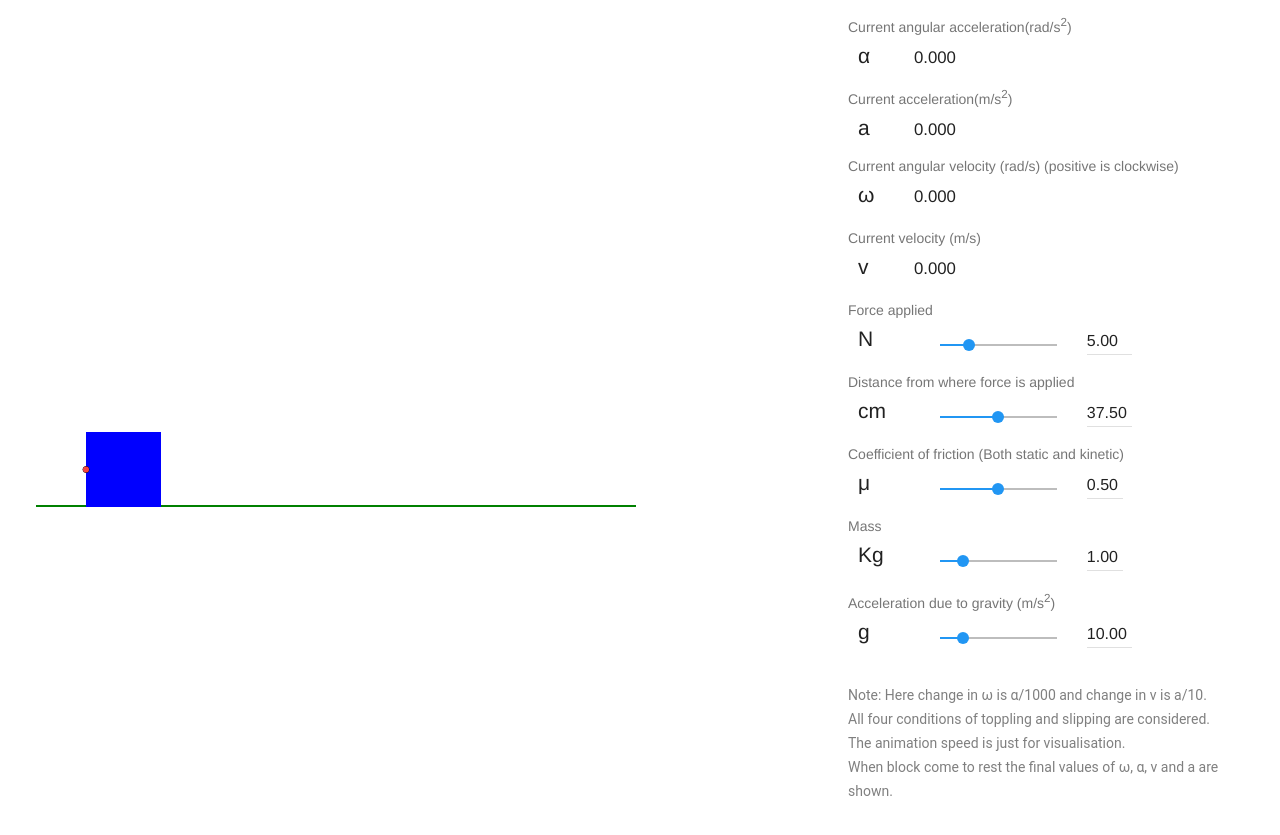
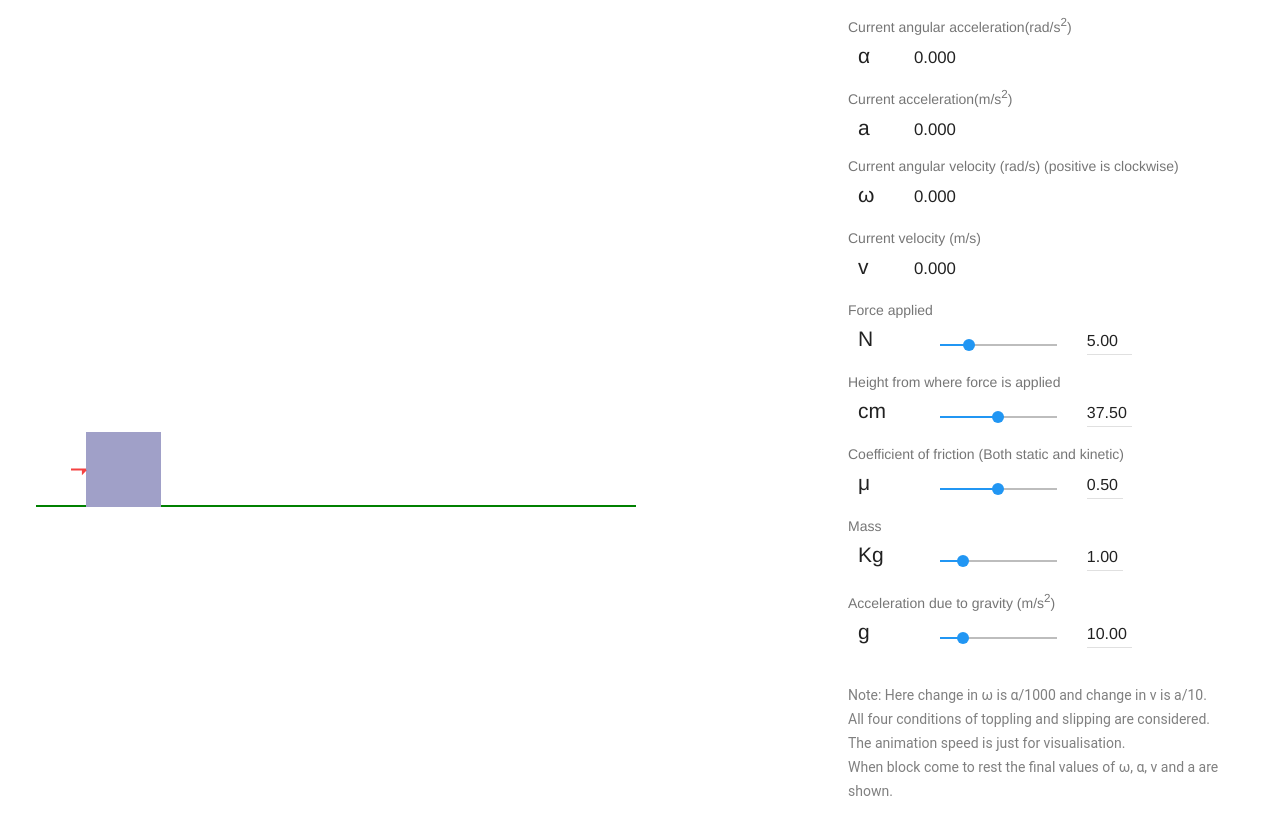
Before and after one commit to himanshub16/cool-physics, a plain HTML site: page toppling/index.html in a window 1280 px wide. Shown: the part 93-928 px from the top of the page. Drawn offline with nearby package versions, Linux system fonts and the light colour scheme.

Commit message:
changes made

```diff
--- a/toppling/index.html
+++ b/toppling/index.html
@@ -114,7 +114,7 @@
         <!-- y -->
         <li class="mdl-list__item--two-line">
             <span class="mdl-list__item-primary-content">
-              <span class="mdl-list__item-sub-title">Distance from where force is applied</span>
+              <span class="mdl-list__item-sub-title">Height from where force is applied</span>
               <span class="property">cm</span>
               <span class="property-value">
                 <input id="y-slider" type="range" class="mdl-slider mdl-js-slider" onchange="update_y(this.value)" min="0" max="75" value="37.5" step="0.05">
--- a/toppling/index.js
+++ b/toppling/index.js
@@ -4,7 +4,7 @@ var ctx = canvas.getContext('2d');
 var x = canvas.width/2 - 175;
 var y = 0;
 var w = 0.0;
-var a=0.0;
+var a = 0.0;
 var alp=0.0;
 var v = 0.0;
 var side = 75;
@@ -50,8 +50,8 @@ var box = {
         ctx.lineTo(this.x3,this.y3);
         ctx.lineTo(this.x4,this.y4);
         ctx.closePath();
-        ctx.fillStyle = this.color;
-        console.log(this.x4);
+        var colorDensity = 40 * kg;
+        ctx.fillStyle = 'rgb(' + (200 - colorDensity) + ', ' + (200 - colorDensity) + ',' + ' 200)';
         ctx.fill();
     },
     // to fix offset produced by radians going off limit
@@ -65,6 +65,21 @@ var box = {
         ctx.closePath();
         ctx.fillStyle = "green";
         ctx.fill();
+    },
+    //Arrow
+    drawarrow: function() {
+        ctx.beginPath()
+        ctx.moveTo(x-side-3*f, y_applied);
+        ctx.lineTo(x-side, y_applied);
+        ctx.lineTo(x-side-3, y_applied);
+        ctx.lineTo(x-side-3, y_applied-3);
+        ctx.lineTo(x-side, y_applied);
+        ctx.lineWidth = 2.2;
+        ctx.strokeStyle = '#f44242';
+        ctx.stroke();
+        ctx.fillStyle = '#f44242';
+        ctx.fill();
+        ctx.closePath()
     },
     topple: function(){
         this.r1 += this.om;
@@ -85,18 +100,11 @@ var box = {
         this.x3 += this.vel;
         this.x4 += this.vel;
     },
+
     update: function(){
         this.draw();
         this.om = w;
         this.vel = v;
-        //extra dot
-        ctx.beginPath()
-        ctx.arc(x-side, y_applied, 3, 0, Math.PI * 2, false);
-        ctx.strokeStyle = 'black';
-        ctx.stroke();
-        ctx.fillStyle = '#f44242';
-        ctx.fill();
-        ctx.closePath()
     }
 }
 
@@ -109,6 +117,8 @@ function animate() {
     clear();
     requestAnimationFrame(animate);
     box.update();
+    box.drawarrow();
+    //Topples and slips
     if((f > mu * kg * g) && (f * y_applied > (kg * g * side)/2 ))
     {
         if(box.y3 < 0)
```
